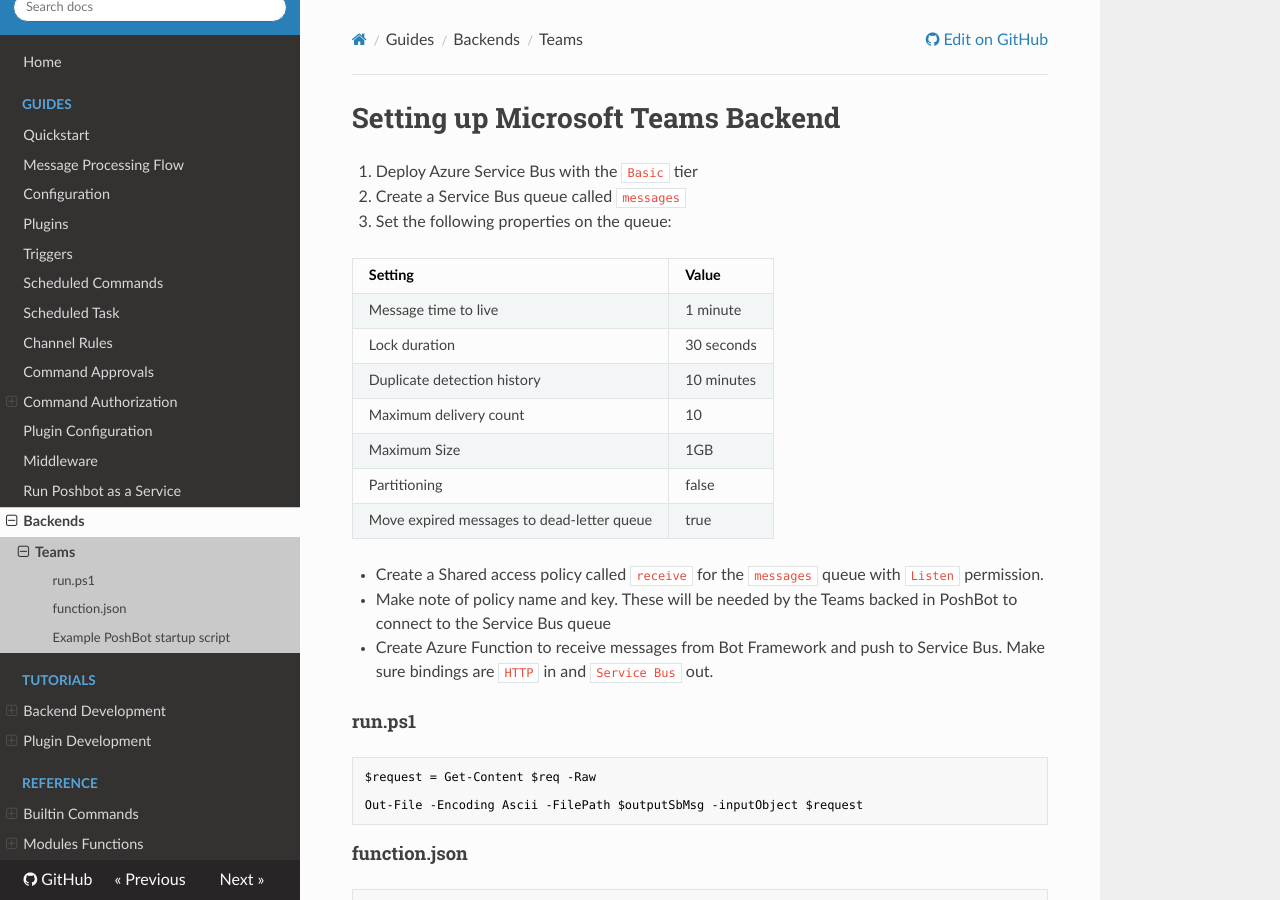
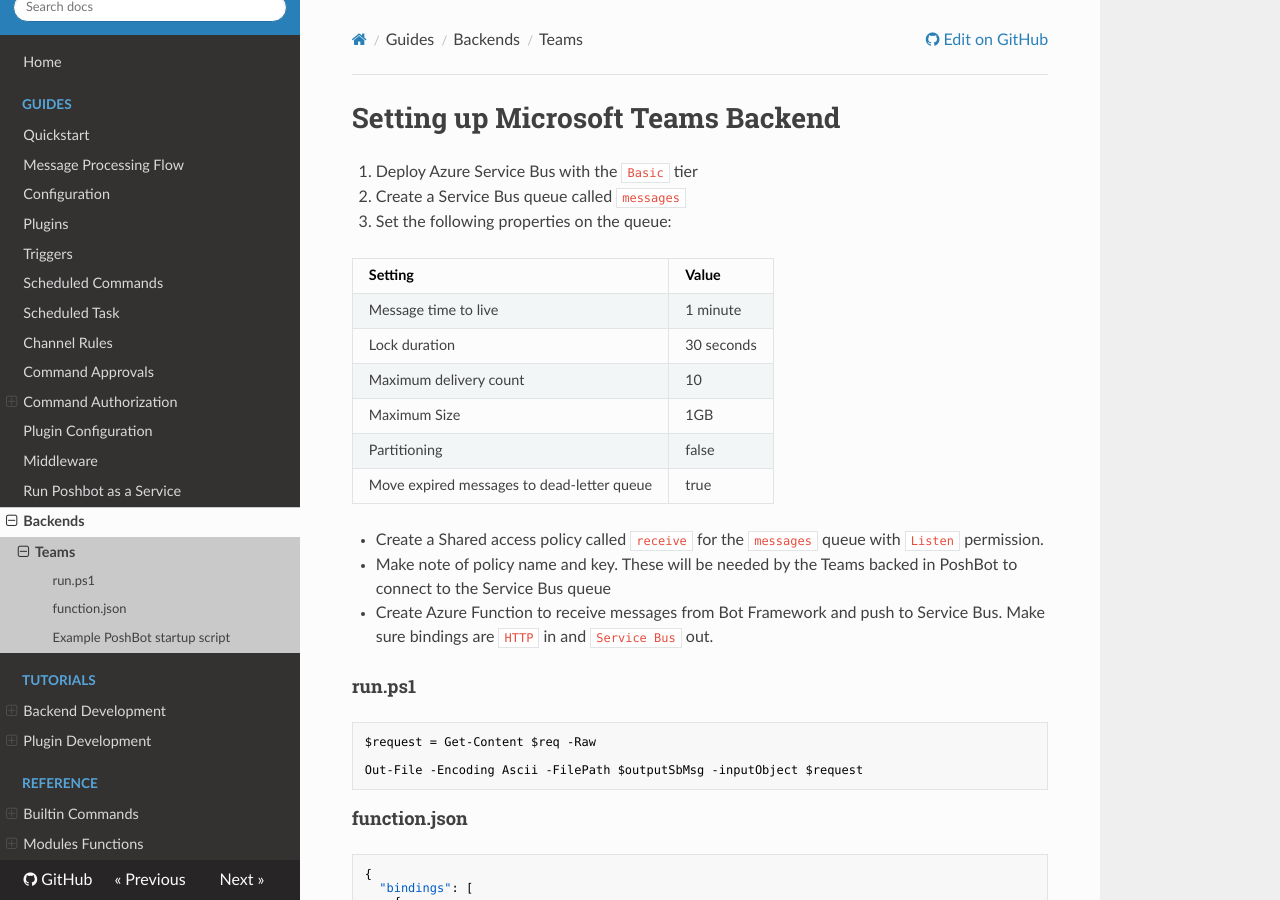
Before and after one commit to poshbotio/PoshBot, an MkDocs documentation site: the page built from docs/guides/backends/setup-teams-backend.md, in a window 1280 px wide and 900 px high. Built offline with MkDocs 1.6.1, drawn with Linux system fonts in a browser that asks for light colours; nearby versions of some CDN libraries; old or Windows-style settings are respelled for this version of MkDocs.

Commit message:
Remove unneeded setting from Teams docs

```diff
--- a/docs/guides/backends/setup-teams-backend.md
+++ b/docs/guides/backends/setup-teams-backend.md
@@ -9,7 +9,6 @@
 |---------|-------|
 | Message time to live | 1 minute |
 | Lock duration        | 30 seconds |
-| Duplicate detection history | 10 minutes |
 | Maximum delivery count | 10 |
 | Maximum Size | 1GB |
 | Partitioning | false |
```
